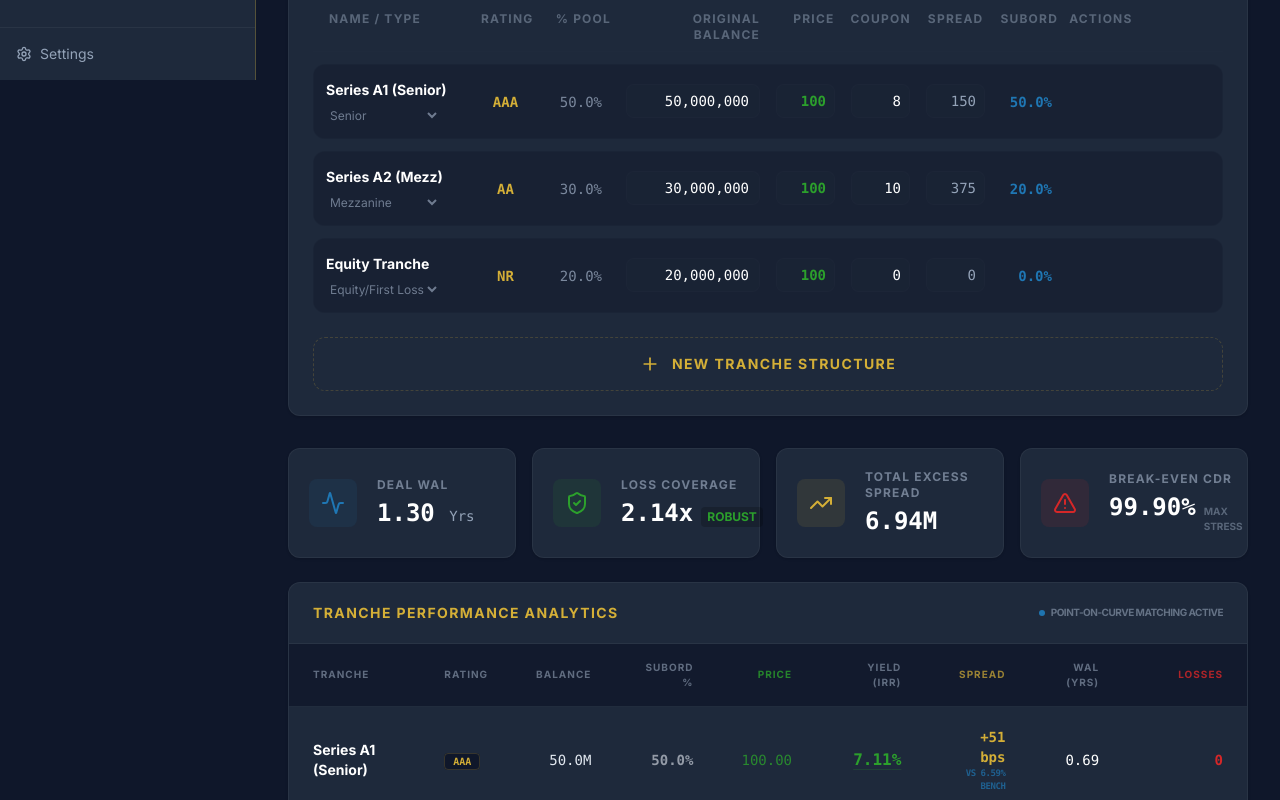
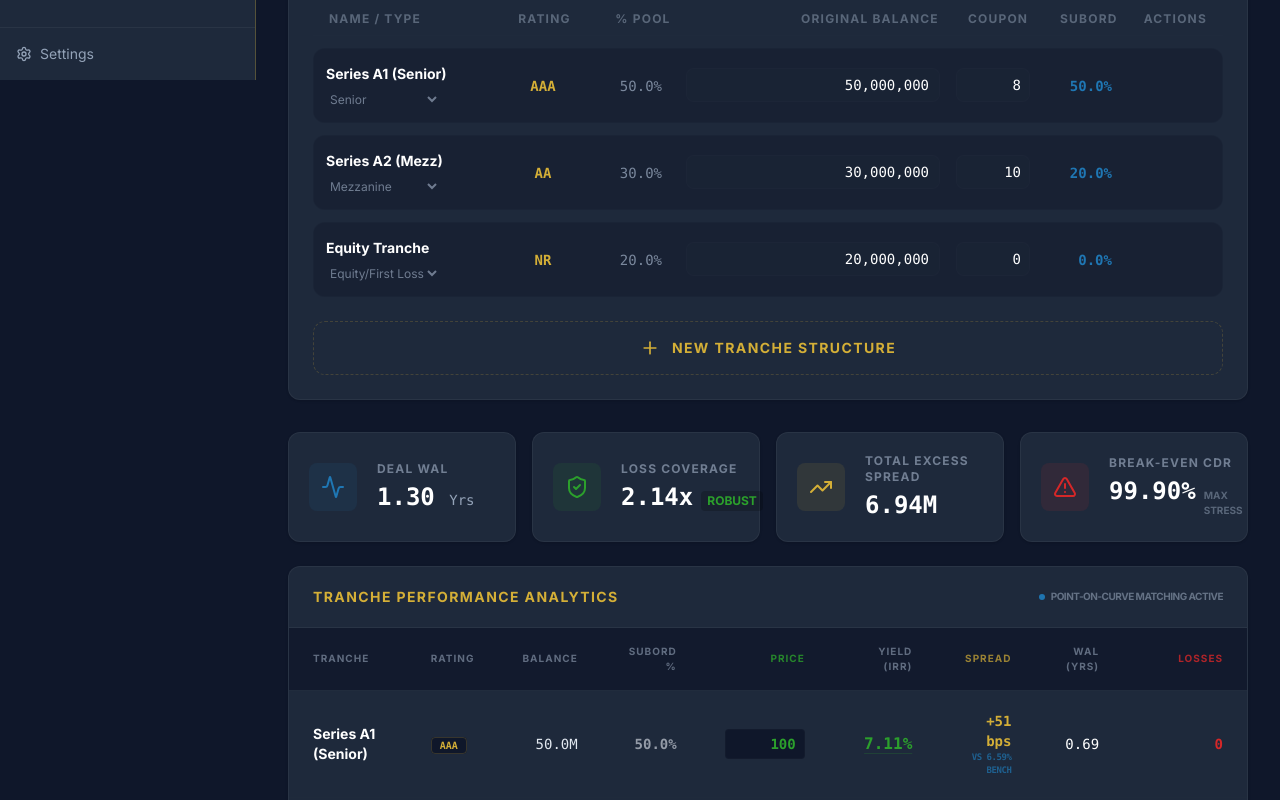
Before and after one commit to convexica/Convex-Credit-Engine, a React (Vite) app: page / in a window 1280 px wide. Shown: the part 720-1520 px from the top of the page. Built offline with nearby package versions, Linux system fonts and the light colour scheme.

Commit message:
refactor(ui): move price and spread from structure to interactive analytics

```diff
--- a/src/App.tsx
+++ b/src/App.tsx
@@ -185,7 +185,7 @@ function App() {
               <ExecutiveSummary tranches={tranches} data={cashFlows} pool={pool} scenario={scenario} />
 
               {/* Metrics Table First */}
-              <MetricsTable tranches={tranches} data={cashFlows} scenario={scenario} />
+              <MetricsTable tranches={tranches} setTranches={setTranches} data={cashFlows} scenario={scenario} />
               {/* AI Analyst Second */}
               <AIAnalyst pool={pool} tranches={tranches} scenario={scenario} />
             </motion.div>
--- a/src/components/DealInput.tsx
+++ b/src/components/DealInput.tsx
@@ -214,14 +214,12 @@ const DealInput: React.FC<DealInputProps> = ({
 
         <div className="space-y-3">
            {/* Headers */}
-           <div className="grid grid-cols-12 gap-4 px-4 pb-2 text-xs uppercase font-extrabold text-slate-text/50 tracking-widest border-b border-white-subtle/10">
+           <div className="grid grid-cols-10 gap-4 px-4 pb-2 text-xs uppercase font-extrabold text-slate-text/50 tracking-widest border-b border-white-subtle/10">
               <div className="col-span-2">Name / Type</div>
               <div className="col-span-1 text-center">Rating</div>
               <div className="col-span-1 text-right">% Pool</div>
-              <div className="col-span-2 text-right">Original Balance</div>
-              <div className="col-span-1 text-right">Price</div>
+              <div className="col-span-3 text-right">Original Balance</div>
               <div className="col-span-1 text-right">Coupon</div>
-              <div className="col-span-1 text-right">Spread</div>
               <div className="col-span-1 text-right">Subord</div>
               <div className="col-span-1 flex justify-end">Actions</div>
            </div>
@@ -237,7 +235,7 @@ const DealInput: React.FC<DealInputProps> = ({
             const subordPercent = (subordinateValue / pool.principalBalance) * 100;
 
             return (
-              <div key={tranche.id} className="grid grid-cols-12 gap-4 items-center bg-deep-navy/40 p-3 rounded-xl border border-white-subtle/20 hover:border-convexica-gold/30 hover:bg-deep-navy/60 transition-all group">
+              <div key={tranche.id} className="grid grid-cols-10 gap-4 items-center bg-deep-navy/40 p-3 rounded-xl border border-white-subtle/20 hover:border-convexica-gold/30 hover:bg-deep-navy/60 transition-all group">
                 {/* Name & Type */}
                 <div className="col-span-2 space-y-1">
                   <input type="text" value={tranche.name} onChange={(e) => updateTranche(tranche.id, 'name', e.target.value)} className="w-full bg-transparent text-sm font-bold border-none p-0 focus:ring-0 text-white leading-none placeholder:text-white/20" />
@@ -257,23 +255,13 @@ const DealInput: React.FC<DealInputProps> = ({
                 </div>
 
                 {/* Balance */}
-                <div className="col-span-2">
+                <div className="col-span-3">
                   <input type="text" value={formatNumber(tranche.originalBalance)} onChange={(e) => updateTranche(tranche.id, 'originalBalance', parseNumber(e.target.value))} className="w-full bg-charcoal/30 text-sm border border-white-subtle/20 rounded-lg px-2.5 py-1.5 text-right text-white font-mono outline-none focus:border-convexica-gold/40 focus:ring-1 focus:ring-convexica-gold/20" />
-                </div>
-
-                {/* Price */}
-                <div className="col-span-1">
-                  <input type="number" step="0.01" value={tranche.price} onChange={(e) => updateTranche(tranche.id, 'price', Number(e.target.value))} className="w-full bg-charcoal/30 text-sm border border-white-subtle/20 rounded-lg px-2 py-1.5 text-right text-res-green font-mono font-bold outline-none focus:border-res-green/40" />
                 </div>
 
                 {/* Coupon */}
                 <div className="col-span-1">
                   <input type="number" step="0.01" value={tranche.coupon} onChange={(e) => updateTranche(tranche.id, 'coupon', Number(e.target.value))} className="w-full bg-charcoal/30 text-sm border border-white-subtle/20 rounded-lg px-2 py-1.5 text-right text-white font-mono outline-none focus:border-convexica-gold/40" />
-                </div>
-
-                {/* Spread */}
-                <div className="col-span-1">
-                  <input type="number" value={tranche.spread} onChange={(e) => updateTranche(tranche.id, 'spread', Number(e.target.value))} className="w-full bg-charcoal/30 text-sm border border-white-subtle/20 rounded-lg px-2 py-1.5 text-right text-slate-text font-mono outline-none focus:border-inst-blue/40" />
                 </div>
 
                 {/* Subordination */}
--- a/src/components/MetricsTable.tsx
+++ b/src/components/MetricsTable.tsx
@@ -5,11 +5,12 @@ import { interpolateYield } from '@/lib/curve';
 
 interface MetricsTableProps {
   tranches: Tranche[];
+  setTranches: (t: Tranche[]) => void;
   data: CashFlowPeriod[];
   scenario: Scenario;
 }
 
-const MetricsTable: React.FC<MetricsTableProps> = ({ tranches, data, scenario }) => {
+const MetricsTable: React.FC<MetricsTableProps> = ({ tranches, setTranches, data, scenario }) => {
   const totalBalance = tranches.reduce((sum, t) => sum + t.originalBalance, 0);
 
   return (
@@ -67,7 +68,20 @@ const MetricsTable: React.FC<MetricsTableProps> = ({ tranches, data, scenario })
                   </td>
                   <td className="px-6 py-5 text-right text-silver-text">{(t.originalBalance / 1000000).toFixed(1)}M</td>
                   <td className="px-6 py-5 text-right font-bold text-silver-text/60">{subordinationPct.toFixed(1)}%</td>
-                  <td className="px-6 py-5 text-right text-res-green/80">{t.price.toFixed(2)}</td>
+                  <td className="px-6 py-5 text-right">
+                     <div className="flex justify-end">
+                       <input
+                         type="number"
+                         step="0.01"
+                         value={t.price}
+                         onChange={(e) => {
+                           const newTranches = tranches.map(tr => tr.id === t.id ? { ...tr, price: Number(e.target.value) } : tr);
+                           setTranches(newTranches);
+                         }}
+                         className="w-20 bg-deep-navy border border-white-subtle/30 rounded px-2 py-1 text-right text-res-green font-mono font-bold text-sm focus:border-res-green/60 outline-none"
+                       />
+                     </div>
+                   </td>
                   <td className="px-6 py-5 text-right text-res-green font-bold text-base decoration-res-green/20 underline underline-offset-4">{yieldIrr.toFixed(2)}%</td>
                   <td className="px-6 py-5 text-right">
                     <div className="flex flex-col items-end">
```
